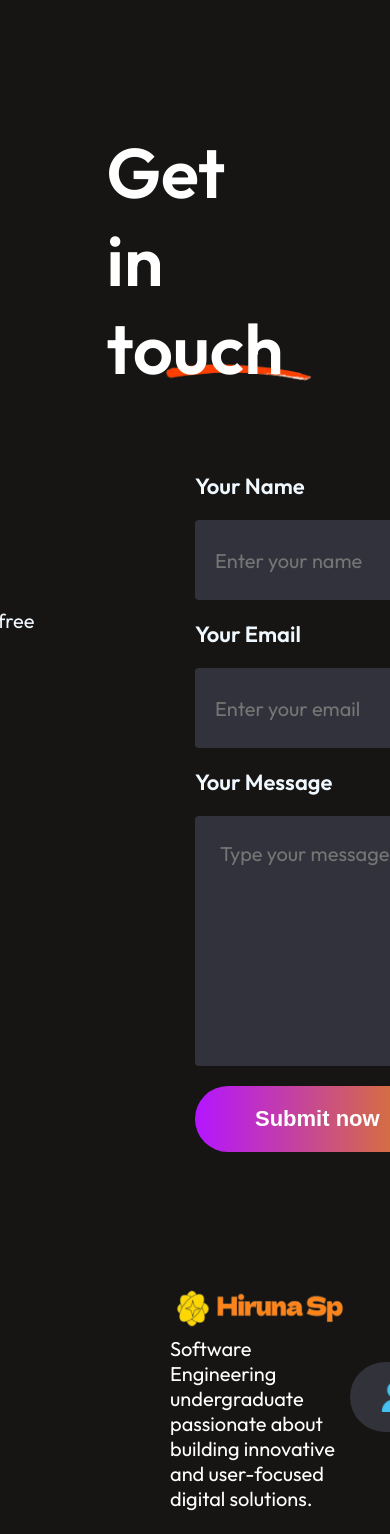
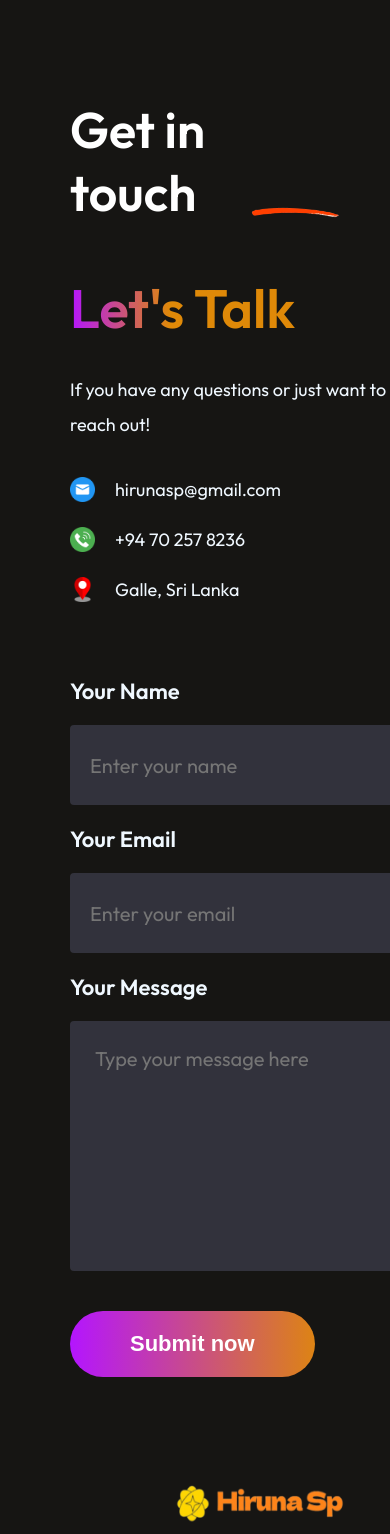
Before and after one commit to Hiruna-SP/Portfolio-React, a React (Vite) app: page / in a window 390 px wide. Shown: the part 3553-5087 px from the top of the page. Built offline with nearby package versions, Linux system fonts and the light colour scheme.

Commit message:
Update Contact component to be responsive

```diff
--- a/src/Components/Contact/Contact.css
+++ b/src/Components/Contact/Contact.css
@@ -127,3 +127,59 @@
   transition: 0.5s;
   background: linear-gradient(270deg, #b415ff -5.09%, #df8908 100%);
 }
+
+@media(max-width:768px){
+  .contact{
+    gap: 50px;
+    margin: 50px 70px;
+    align-items: start;
+  }
+  .title h1{
+    padding: 0px;
+    font-size: 50px;
+    font-weight: 600px;
+  }
+  .title img{
+    width: 90px;
+    margin-right: -20px;
+  }
+  .contact-section{
+    flex-direction: column;
+    gap: 70px;
+  }
+
+  .left h1{
+    font-size: 54px;
+  }
+  .left p{
+    font-size: 18px;
+  }
+  .contact-detail{
+    gap: 20px;
+  }
+
+  .contact-detail img {
+    width: 25px;
+    height: 25px;
+  }
+
+  .right{
+    font-size: 20px;
+  }
+  .right input{
+    width: 100%;
+    font-size: 20px;
+
+  }
+  .right textarea {
+    width: 95%;
+    font-size: 20px;
+  }
+
+  .submit{
+    font-size: 20px;
+    margin-top: 20px;
+    padding: 15px 40px;
+  }
+
+}
```
